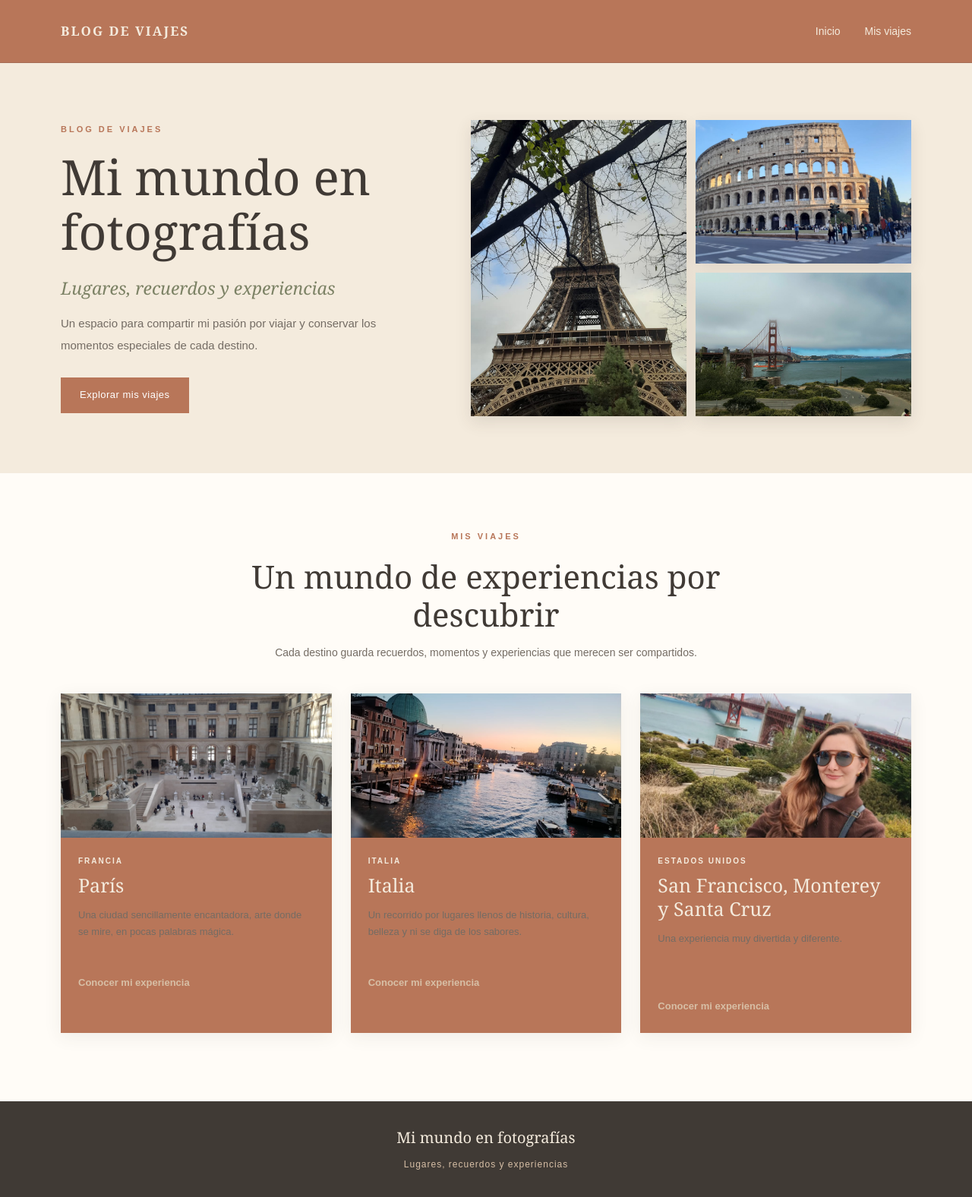
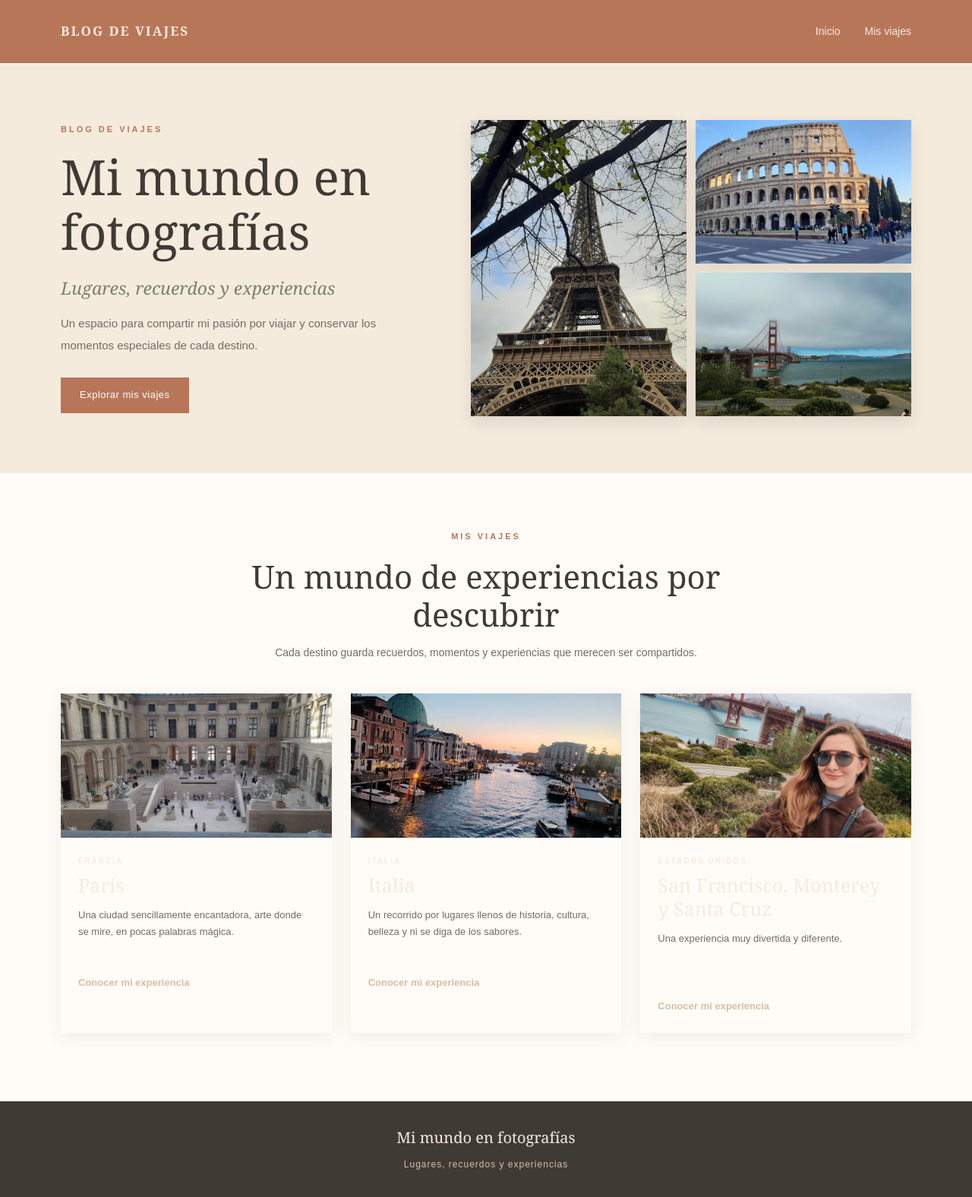
Before and after one commit to jszuluaga/mi-mundo-en-fotografias, a Jekyll site: the page built from index.html, in a window 1280 px wide. Shown: the whole page at 76% size. Built offline with Jekyll 4.4.1, drawn with Linux system fonts in a browser that asks for light colours.

Commit message:
Update style.css

```diff
--- a/assets/css/style.css
+++ b/assets/css/style.css
@@ -10,6 +10,7 @@
   --marron: #403A35;
   --blanco: #FFFCF7;
   --texto-suave: #746C64;
+  --arenarosa #EADCCB;
 }
 
 * {
@@ -237,7 +238,7 @@ a {
 
 .tarjeta {
   overflow: hidden;
-  background-color: var(--terracota);
+  background-color: var(--arenarosa);
   box-shadow: 0 5px 22px rgba(64, 58, 53, 0.08);
   transition: transform 0.3s ease, box-shadow 0.3s ease;
 }
```
